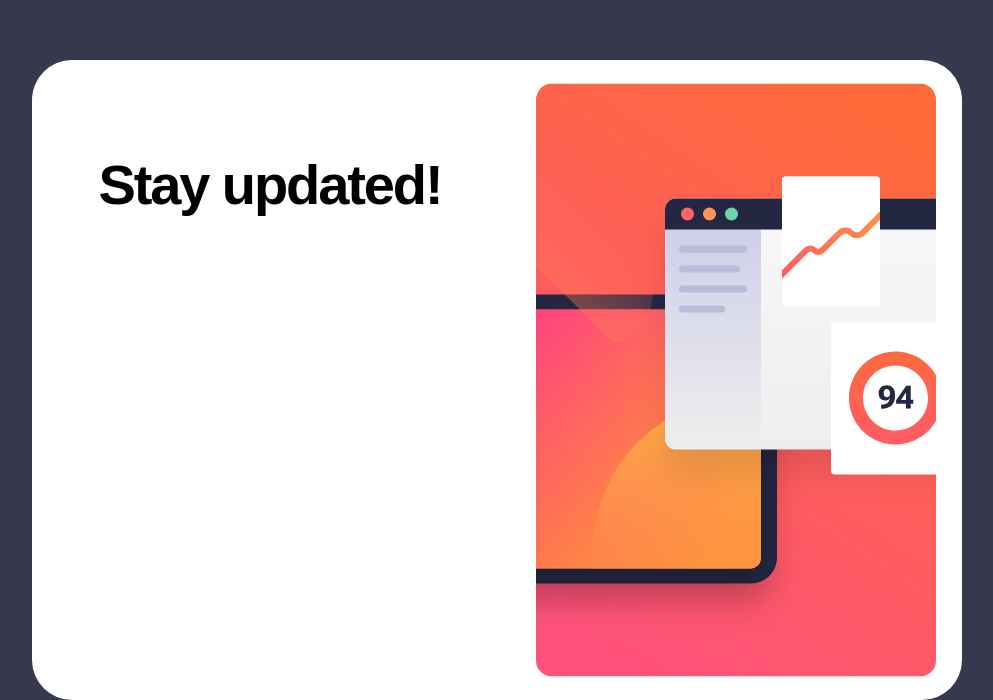
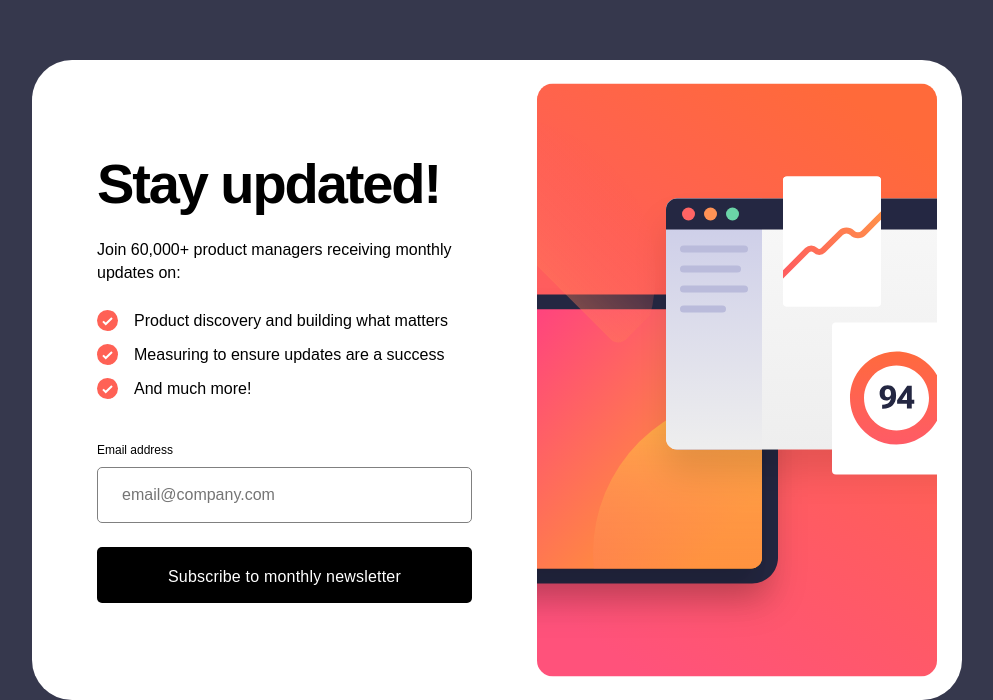
Before and after one commit to isildurrr1/newsletter-sign-up-with-success-message, a React (Create React App) app: page / in a window 1280 px wide. Shown: the part 159-859 px from the top of the page, without its empty margins (143-1136 px from the left). Built offline with nearby package versions, Linux system fonts and the light colour scheme.

Commit message:
add first layer

```diff
--- a/src/components/Newsletter/Newsletter.sass
+++ b/src/components/Newsletter/Newsletter.sass
@@ -8,20 +8,62 @@
 
 .container
   display: flex
-  gap: 28px
 
 .text
-  margin-top: 54px
-  width: 476px
-  // border: 1px solid red
+  margin: 91px 65px
+  width: 375px
 
 .image
   width: 400px
   height: 640px
   margin: auto
-  // border: 1px solid red
 
 .title
-  text-align: center
+  margin: 0
   font-size: 56px
   letter-spacing: -2.1px
+
+.paragraph
+  margin-top: 22px
+  line-height: 23px
+  width: 400px
+
+.list
+  display: flex
+  flex-direction: column
+  margin-top: 19px
+
+.item
+  margin: 6.5px 0
+  display: flex
+
+.span
+  width: 100%
+  margin: 2px 0 0 16px
+
+.label
+  display: block
+  font-size: 12px
+
+.form
+  margin-top: 38px
+
+.input
+  margin: 10px 0 24px 0
+  width: 375px
+  height: 56px
+  border-radius: 5px
+  border: 1px solid grey
+  display: block
+  box-sizing: border-box
+  padding: 0 24px
+
+.button
+  width: 100%
+  height: 56px
+  border-radius: 5px
+  border: none
+  background-color: black
+  color: white
+  padding-top: 5px
+  letter-spacing: 0.2px
--- a/src/components/Newsletter/Newsletter.tsx
+++ b/src/components/Newsletter/Newsletter.tsx
@@ -1,5 +1,6 @@
 import './Newsletter.sass';
 import image from '../../images/illustration-sign-up-desktop.svg'
+import icon from '../../images/icon-list.svg'
 
 const Newsletter = () => {
   return (
@@ -7,8 +8,35 @@ const Newsletter = () => {
       <div className="container">
         <div className="text">
           <h1 className="title">Stay updated!</h1>
+          <p className="paragraph">
+            Join 60,000+ product managers receiving monthly updates on:
+          </p>
+          <div className="list">
+            <div className="item">
+              <img src={icon} alt="icon" className="icon" />
+              <span className='span'>Product discovery and building what matters</span>
+            </div>
+            <div className="item">
+              <img src={icon} alt="icon" className="icon" />
+              <span className='span'>Measuring to ensure updates are a success</span>
+            </div>
+            <div className="item">
+              <img src={icon} alt="icon" className="icon" />
+              <span className='span'>And much more!</span>
+            </div>
+          </div>
+          <form className="form">
+            <label htmlFor="email" className="label">Email address</label>
+            <input
+            className='input'
+            type="email"
+            name="email"
+            id="email"
+            placeholder='email@company.com'/>
+            <button className='button' type="submit"> Subscribe to monthly newsletter</button>
+          </form>
         </div>
-        <img src={image} alt="" className="image" />
+        <img src={image} alt="img" className="image" />
       </div>
     </div>
   )
```
